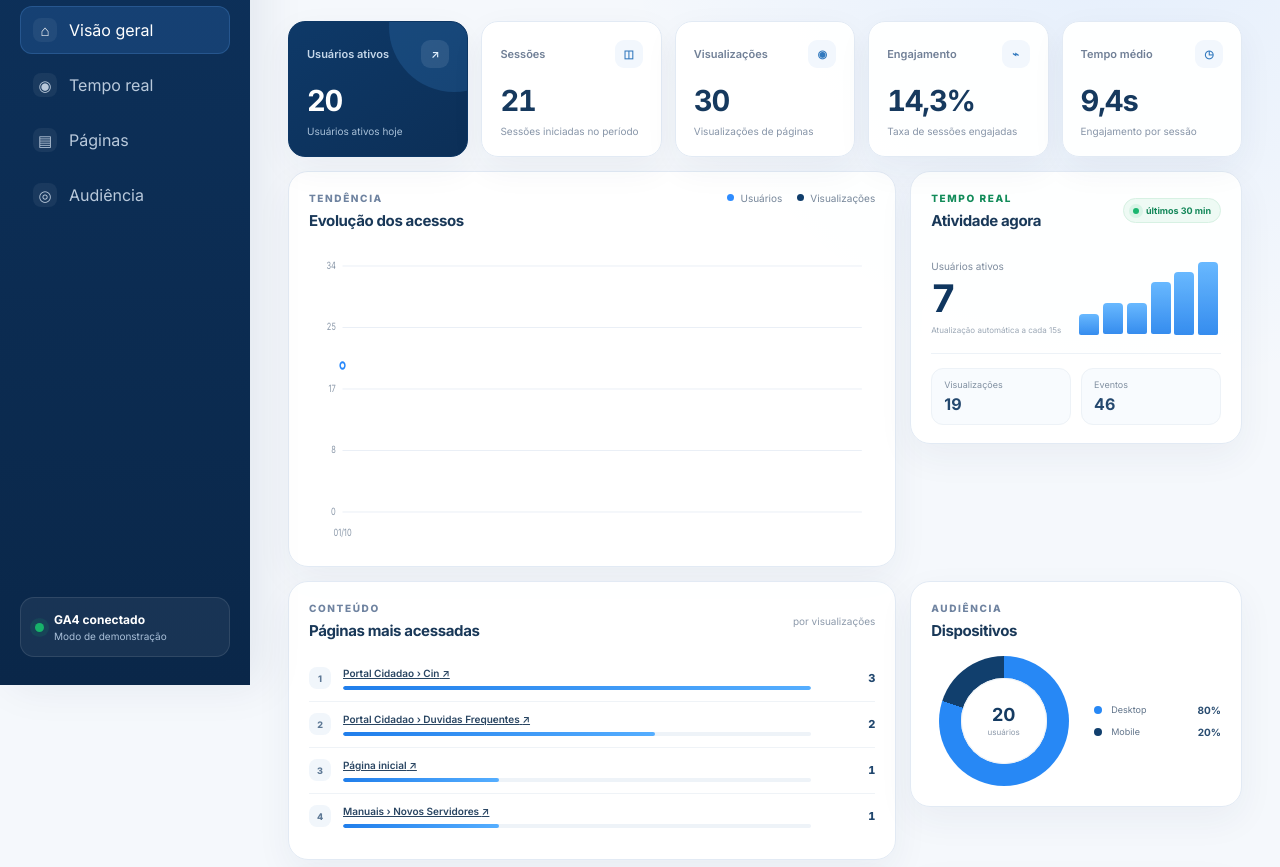
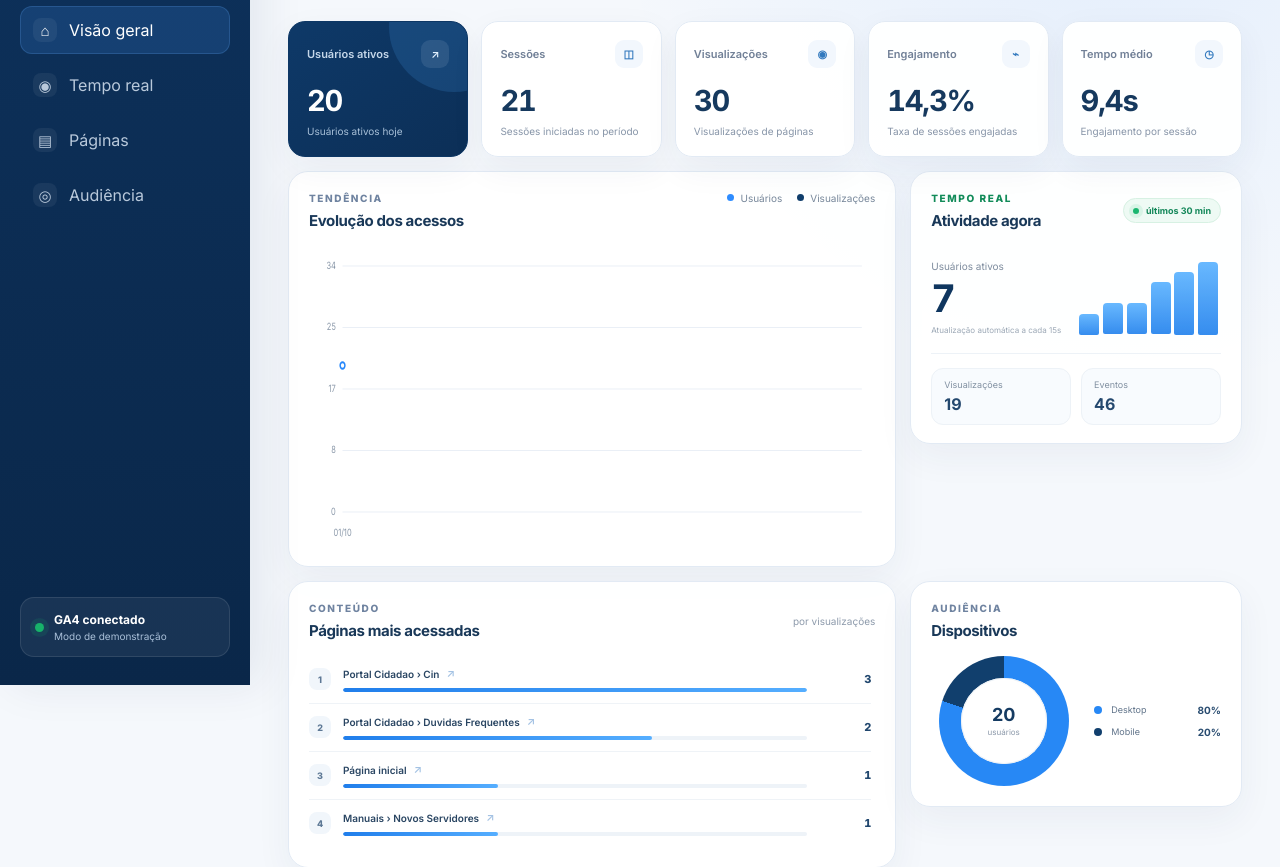
Before and after one commit to GservSetic/analytics_google_wiki_gserv, a website: page index.html in a window 1280 px wide. Shown: the part 115-982 px from the top of the page. Drawn offline with Linux system fonts and the light colour scheme; no server answers.

Commit message:
style: melhorar interação dos links do ranking

```diff
--- a/styles.css
+++ b/styles.css
@@ -191,3 +191,48 @@ h1 { margin:0; font-size:30px; line-height:1.15; letter-spacing:-.035em; color:#
   .realtime-main { grid-template-columns:105px 1fr; }
   .legend { display:none; }
 }
+
+.rank-title-link {
+  display: flex;
+  align-items: center;
+  gap: 7px;
+  width: fit-content;
+  max-width: 100%;
+  color: #294562;
+  text-decoration: none;
+  transition: color .18s ease;
+}
+.rank-title-link:hover {
+  color: #1677ff;
+}
+.rank-title-link > span:first-child {
+  min-width: 0;
+  overflow: hidden;
+  text-overflow: ellipsis;
+  white-space: nowrap;
+}
+.rank-open-icon {
+  flex: 0 0 auto;
+  font-size: 11px;
+  color: #7ea9d8;
+  opacity: .7;
+  transform: translateY(-1px);
+  transition: transform .18s ease, opacity .18s ease, color .18s ease;
+}
+.rank-title-link:hover .rank-open-icon {
+  color: #1677ff;
+  opacity: 1;
+  transform: translate(2px, -3px);
+}
+.pages-panel .rank-list {
+  max-height: 560px;
+  overflow-y: auto;
+  padding-right: 4px;
+}
+.pages-panel .rank-list::-webkit-scrollbar {
+  width: 6px;
+}
+.pages-panel .rank-list::-webkit-scrollbar-thumb {
+  background: #d9e5f2;
+  border-radius: 999px;
+}
```
